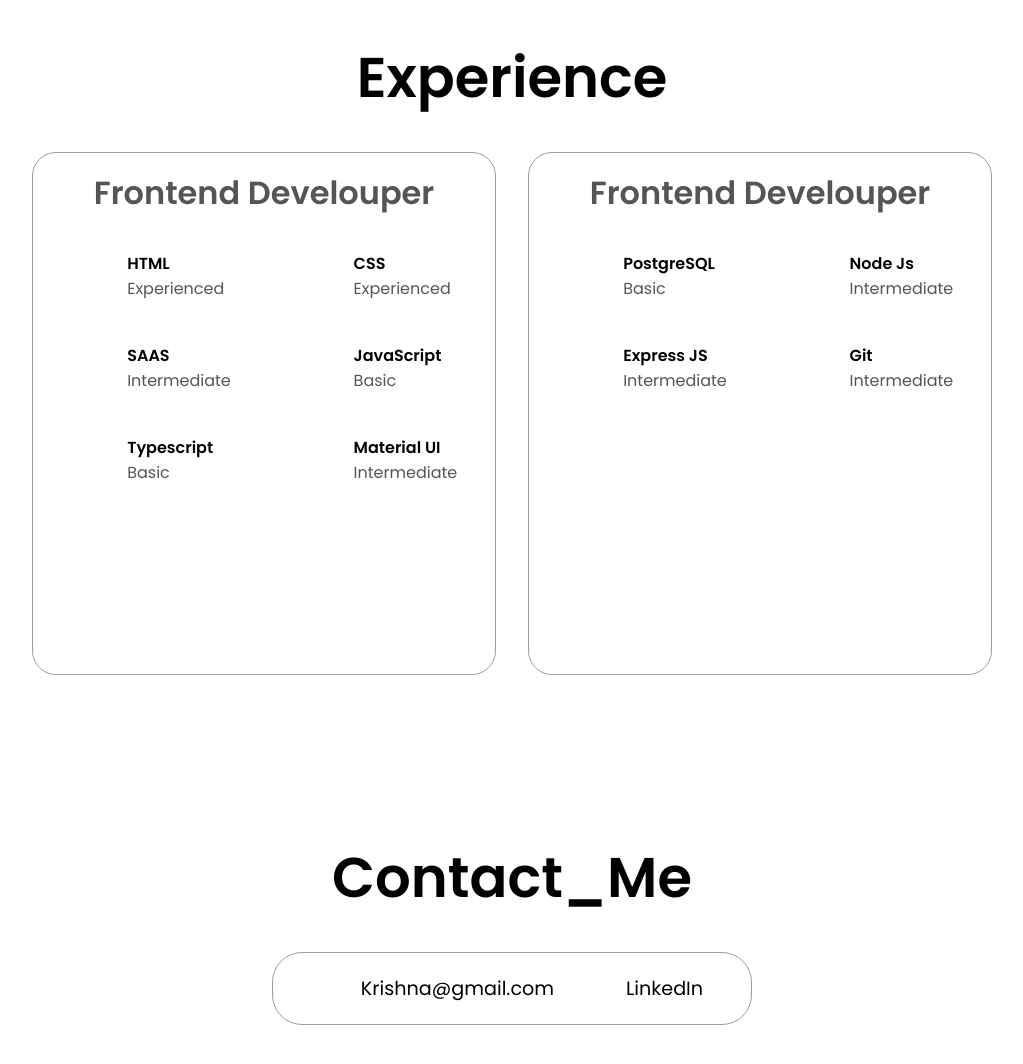
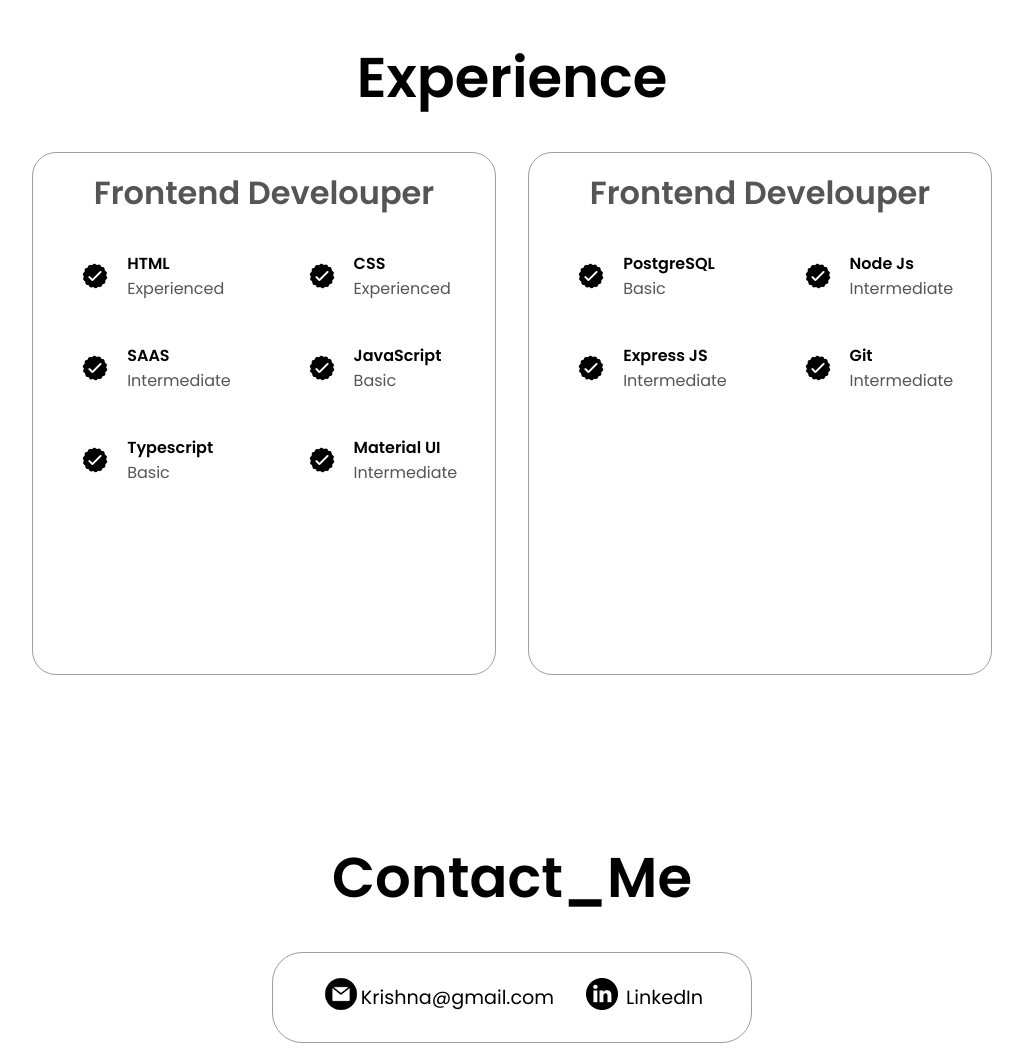
Before and after one commit to KrishnaVardhanSingh/Test_Portfolio, a plain HTML site: page index.html in a window 1280 px wide. Shown: the part 1733-2797 px from the top of the page, without its empty margins (128-1151 px from the left). Drawn offline with Linux system fonts and the light colour scheme.

Commit message:
Update index.html

```diff
--- a/index.html
+++ b/index.html
@@ -23,7 +23,7 @@
 
     <section id="profile">
       <div class="main-image">
-        <img id="profile-image" src="assests/profile-pic.png" alt="">
+        <img id="profile-image" src="profile-pic.png" alt="">
       </div>
       <div class="detail">
         <p>Hello I'm</p>
@@ -34,8 +34,8 @@
           <button id="contact-button">Content Info</button>
         </div>
         <div class="section-img">
-          <img id="git-img" src="assests/github.png" alt="">
-          <img id="linkedin-img" src="assests/linkedin.png" alt="">
+          <img id="git-img" src="github.png" alt="">
+          <img id="linkedin-img" src="linkedin.png" alt="">
         </div>
 
       </div>
@@ -47,19 +47,19 @@
       <div class="title">About Me</div>
       <div class="about-data">
         <div class="about-img">
-          <img id="about-image" src="assests/about-pic.png" alt="">
+          <img id="about-image" src="about-pic.png" alt="">
         </div>
         <div class="about-text">
           <div class="about-text-">
             <div id="about-text-one">
-              <img id="experience-img" src="assests/experience.png" alt="">
+              <img id="experience-img" src="experience.png" alt="">
               <p id="experience">Experience</p>
               <span>2+ year</span>
               <span>Frontend</span>
               <span>Develouper</span>
             </div>
             <div id="about-text-two">
-              <img id="education-img" src="assests/education.png" alt="">
+              <img id="education-img" src="education.png" alt="">
               <p id="education">Education</p>
               <span>2+ year</span>
               <span>Frontend</span>
@@ -85,7 +85,7 @@
           <div class="skill-list">
             <div class="box">
               <div class="img1">
-                <img id="img2" src="assests/checkmark.png" alt="">
+                <img id="img2" src="checkmark.png" alt="">
               </div>
               <div class="text1">
                 <p id="text2">HTML</p>
@@ -94,7 +94,7 @@
             </div>
             <div class="box">
               <div class="img1">
-                <img id="img2" src="assests/checkmark.png" alt="">
+                <img id="img2" src="checkmark.png" alt="">
               </div>
               <div class="text1">
                 <p id="text2">CSS</p>
@@ -103,7 +103,7 @@
             </div>
             <div class="box">
               <div class="img1">
-                <img id="img2" src="assests/checkmark.png" alt="">
+                <img id="img2" src="checkmark.png" alt="">
               </div>
               <div class="text1">
                 <p id="text2">SAAS</p>
@@ -112,7 +112,7 @@
             </div>
             <div class="box">
               <div class="img1">
-                <img id="img2" src="assests/checkmark.png" alt="">
+                <img id="img2" src="checkmark.png" alt="">
               </div>
               <div class="text1">
                 <p id="text2">JavaScript</p>
@@ -121,7 +121,7 @@
             </div>
             <div class="box">
               <div class="img1">
-                <img id="img2" src="assests/checkmark.png" alt="">
+                <img id="img2" src="checkmark.png" alt="">
               </div>
               <div class="text1">
                 <p id="text2">Typescript</p>
@@ -130,7 +130,7 @@
             </div>
             <div class="box">
               <div class="img1">
-                <img id="img2" src="assests/checkmark.png" alt="">
+                <img id="img2" src="checkmark.png" alt="">
               </div>
               <div class="text1">
                 <p id="text2">Material UI</p>
@@ -145,7 +145,7 @@
           <div class="skill-list">
             <div class="box">
               <div class="img1">
-                <img id="img2" src="assests/checkmark.png" alt="">
+                <img id="img2" src="checkmark.png" alt="">
               </div>
               <div class="text1">
                 <p id="text2">PostgreSQL</p>
@@ -154,7 +154,7 @@
             </div>
             <div class="box">
               <div class="img1">
-                <img id="img2" src="assests/checkmark.png" alt="">
+                <img id="img2" src="checkmark.png" alt="">
               </div>
               <div class="text1">
                 <p id="text2">Node Js</p>
@@ -163,7 +163,7 @@
             </div>
             <div class="box">
               <div class="img1">
-                <img id="img2" src="assests/checkmark.png" alt="">
+                <img id="img2" src="checkmark.png" alt="">
               </div>
               <div class="text1">
                 <p id="text2">Express JS</p>
@@ -172,7 +172,7 @@
             </div>
             <div class="box">
               <div class="img1">
-                <img id="img2" src="assests/checkmark.png" alt="">
+                <img id="img2" src="checkmark.png" alt="">
               </div>
               <div class="text1">
                 <p id="text2">Git</p>
@@ -194,7 +194,7 @@
         <div class="contact-detail">
           <div class="box2">
             <div class="image">
-              <img id="email-icon" src="assests/email.png" alt="">
+              <img id="email-icon" src="email.png" alt="">
             </div>
             <div class="text">
               Krishna@gmail.com
@@ -203,7 +203,7 @@
           </div>
           <div class="box2">
             <div class="image">
-              <img id="linkedin-icon" src="assests/linkedin.png" alt="">
+              <img id="linkedin-icon" src="linkedin.png" alt="">
             </div>
             <div class="text">
               LinkedIn
```
